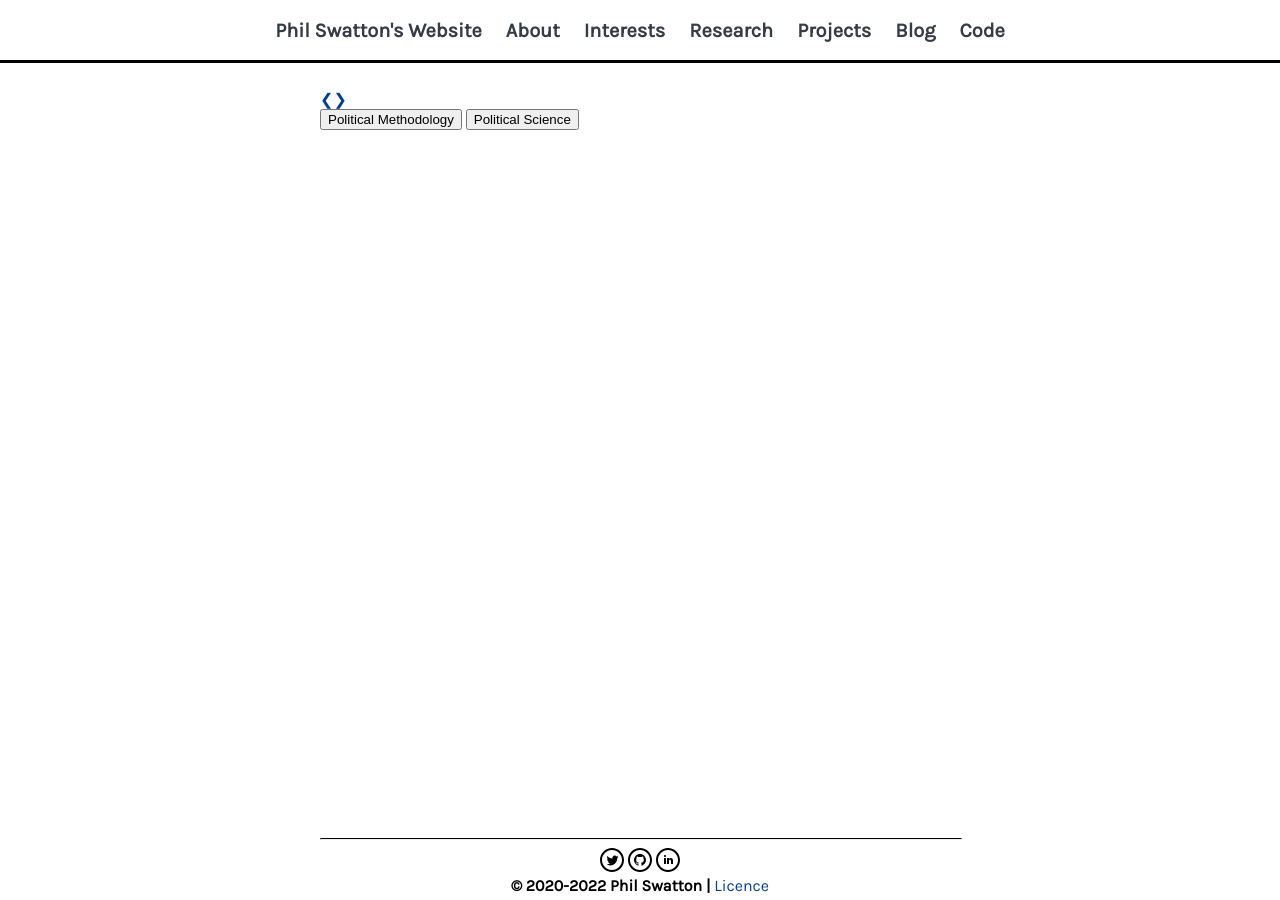
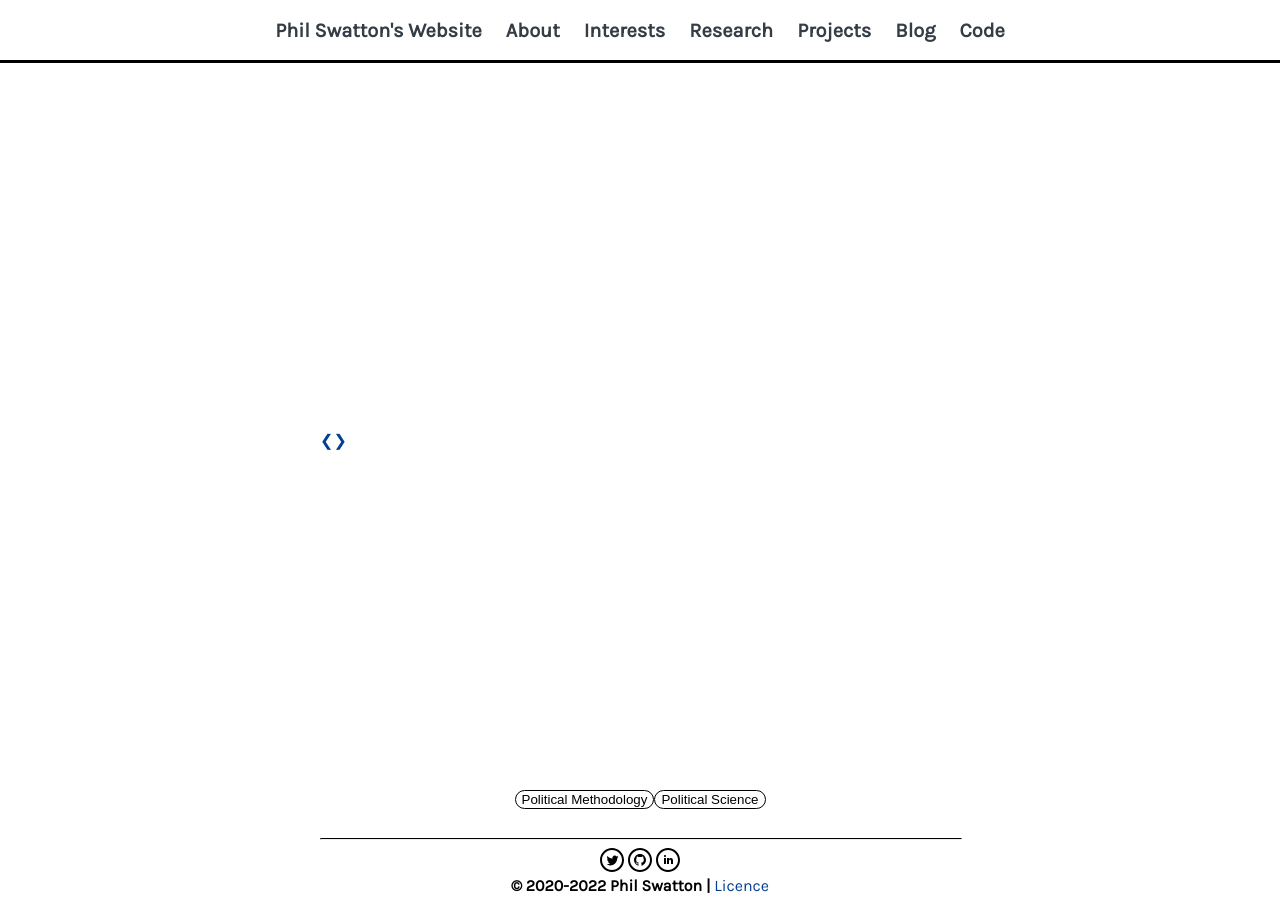
Before and after one commit to philswatton/philswatton.github.io, a Jekyll site: the page built from interests.html, in a window 1280 px wide. Built offline with Jekyll 4.4.1, drawn with Linux system fonts in a browser that asks for light colours.

Commit message:
more styling

```diff
--- a/_sass/extras.scss
+++ b/_sass/extras.scss
@@ -1,24 +1,50 @@
+/* Interest Display */
 .interest-div {
     display: flex;
     flex-direction: row;
     align-items: center;
+    min-height: calc(100vh - 200px);
+}
+
+.interest-panel {
+    height: 100%;
 }
 
 .interest-list {
+    height: 100%;
     display: none;
+    flex-direction: column;
+    justify-content: center;
 }
 
 .interest-box {
     display: none;
 }
 
-// .interest-panel {
-//     display: flex;
-//     flex-direction: column;
-// }
 
 
-/* Hide the images by default */
-// .interest-list {
-//     display: none;
-// }
+/* Buttons */
+.list-menu {
+    justify-self: flex-end;
+    display: flex;
+    flex-direction: row;
+    justify-content: center;
+}
+
+.interest-button, .list-menu>button {
+    background-color: $yt;
+    border: 1px $black solid;
+    border-radius: 10px;
+}
+
+.interest-button:hover, .list-menu>button:hover {
+    background-color: $black;
+    color: $yt
+}
+
+
+
+/* Content */
+.interest-list-title {
+    justify-self: flex-start;
+}
--- a/interests.html
+++ b/interests.html
@@ -16,7 +16,7 @@ title: interests
             </div>
             {% endfor %}
             {% for interest in interest_list[1] %}
-                <button onclick="showBox({{ forloop.index }}-1)">{{ interest.name }}</button>
+                <button class="interest-button" onclick="showBox({{ forloop.index }}-1)">{{ interest.name }}</button>
             {% endfor %}
         </div>
         {% endfor %}
@@ -25,7 +25,7 @@ title: interests
 </div>
 
 <!-- buttons -->
-<div class="interest-menu">
+<div class="list-menu">
     {% for interest_list in site.data.interests %}
     <button onclick="showList({{ forloop.index }}-1)">{{ interest_list[0] | replace: "_", " " }}</button>
     {% endfor %}
```
